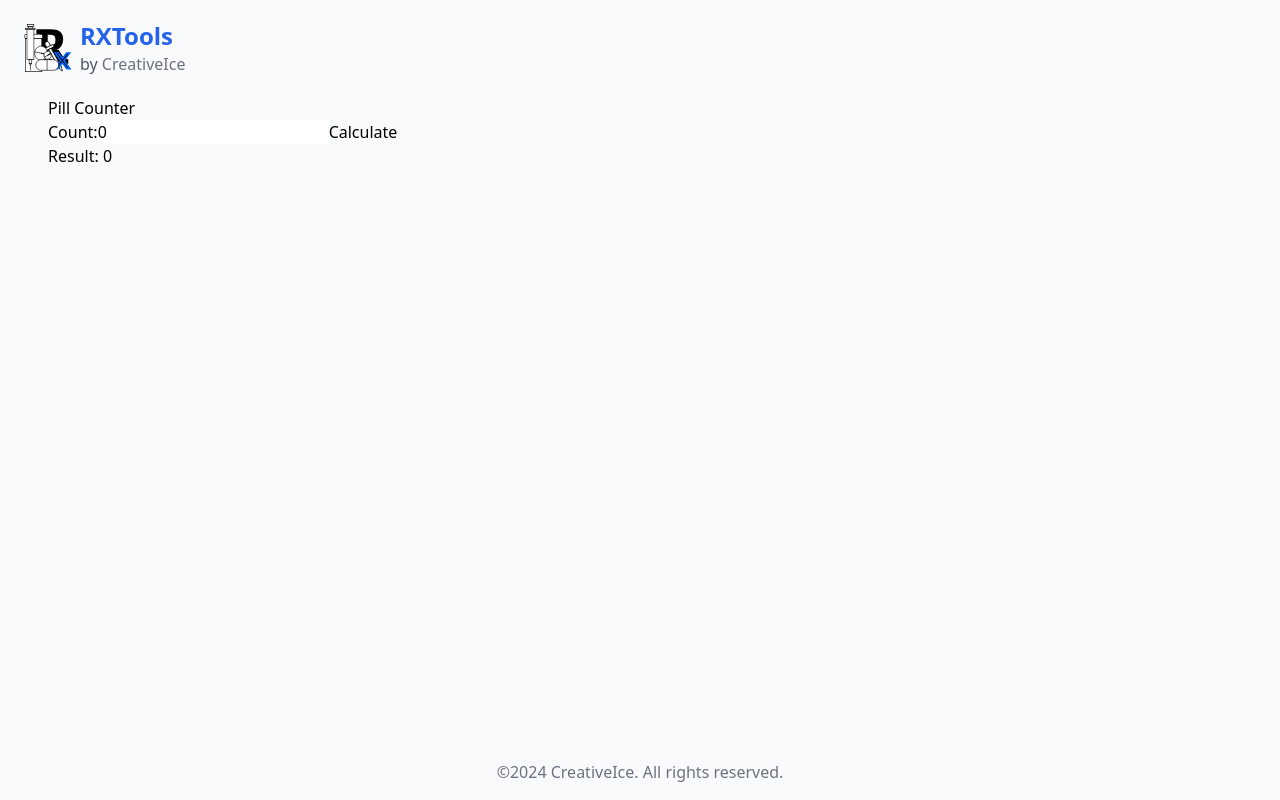
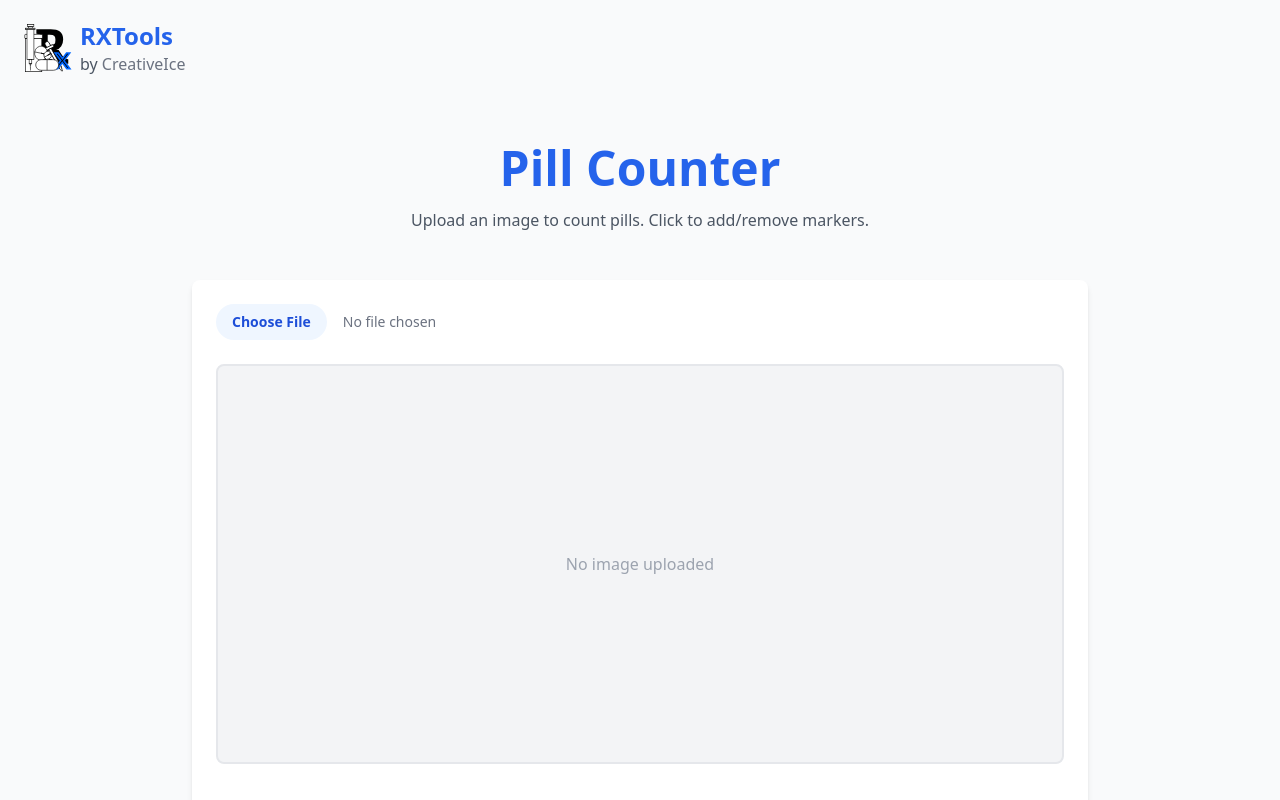
Before and after one commit to tolkienfan2/rxtools, a React (Vite) app: page /pill-counter in a window 1280 px wide. Shown: the top 800 px of the page. Built offline with nearby package versions, Linux system fonts and the light colour scheme.

Commit message:
Implement Dosing Calculator and Pill Counter features

```diff
--- a/src/features/DosingCalculator.tsx
+++ b/src/features/DosingCalculator.tsx
@@ -81,11 +81,13 @@ export const DosingCalculator: React.FC = () => {
                     <h2 className="text-2xl font-bold mb-4">Results</h2>
                     {results ? (
                         <div>
-                            <p>Total Dose: {results.totalDose}</p>
-                            <p>Packs Needed:</p>
-                            <ul>
+                            <p className="text-lg font-semibold">Total Dose: {results.totalDose} {results.packsNeeded[0]?.units}</p>
+                            <p className="mt-4 font-medium">Packs Needed:</p>
+                            <ul className="list-disc list-inside mt-2">
                                 {results.packsNeeded.map((pack, index) => (
-                                    <li key={index}>{`${pack.packSize} ${pack.units}`}</li>
+                                    <li key={index} className="text-gray-700">
+                                        <span className="font-bold">{pack.quantity}</span> x {pack.packSize} {pack.units}
+                                    </li>
                                 ))}
                             </ul>
                         </div>
--- a/src/features/PillCounter.tsx
+++ b/src/features/PillCounter.tsx
@@ -1,29 +1,147 @@
-import { useState } from "react";
+import React, { useState, useRef, useEffect } from "react";
+import { ImageProcessingService, Point } from "../services/ImageProcessingService";
 
 export const PillCounter: React.FC = () => {
-    const [count, setCount] = useState<number>(0);
-    const [result, setResult] = useState<number>(0);
+    const [imageSrc, setImageSrc] = useState<string | null>(null);
+    const [points, setPoints] = useState<Point[]>([]);
+    const [isProcessing, setIsProcessing] = useState(false);
+    const canvasRef = useRef<HTMLCanvasElement>(null);
+    const [processingService] = useState(new ImageProcessingService());
 
-    const handleCountChange = (e: React.ChangeEvent<HTMLInputElement>) => {
-        setCount(parseFloat(e.target.value));
+    const handleImageUpload = (e: React.ChangeEvent<HTMLInputElement>) => {
+        const file = e.target.files?.[0];
+        if (file) {
+            const reader = new FileReader();
+            reader.onload = (event) => {
+                if (event.target?.result) {
+                    setImageSrc(event.target.result as string);
+                    setPoints([]); // Reset points for new image
+                }
+            };
+            reader.readAsDataURL(file);
+        }
     };
 
-    const handleSubmit = (e: React.FormEvent<HTMLFormElement>) => {
-        e.preventDefault();
-        setResult(count);
+    useEffect(() => {
+        if (imageSrc && canvasRef.current) {
+            const canvas = canvasRef.current;
+            const ctx = canvas.getContext("2d");
+            const img = new Image();
+            img.onload = () => {
+                canvas.width = img.width;
+                canvas.height = img.height;
+                ctx?.drawImage(img, 0, 0);
+                drawPoints();
+
+                // Auto-process
+                setIsProcessing(true);
+                processingService.processImage(imageSrc).then((detectedPoints) => {
+                    setPoints(detectedPoints);
+                    setIsProcessing(false);
+                });
+            };
+            img.src = imageSrc;
+        }
+    }, [imageSrc]);
+
+    useEffect(() => {
+        drawPoints();
+    }, [points]);
+
+    const drawPoints = () => {
+        if (!canvasRef.current || !imageSrc) return;
+        const canvas = canvasRef.current;
+        const ctx = canvas.getContext("2d");
+        if (!ctx) return;
+
+        // Redraw image first to clear previous points
+        const img = new Image();
+        img.onload = () => {
+            ctx.drawImage(img, 0, 0);
+
+            // Draw points
+            ctx.fillStyle = "red";
+            ctx.strokeStyle = "white";
+            ctx.lineWidth = 2;
+
+            points.forEach(point => {
+                ctx.beginPath();
+                ctx.arc(point.x, point.y, 10, 0, 2 * Math.PI);
+                ctx.fill();
+                ctx.stroke();
+            });
+        };
+        img.src = imageSrc;
+    };
+
+    const handleCanvasClick = (e: React.MouseEvent<HTMLCanvasElement>) => {
+        if (!canvasRef.current) return;
+
+        const rect = canvasRef.current.getBoundingClientRect();
+        const scaleX = canvasRef.current.width / rect.width;
+        const scaleY = canvasRef.current.height / rect.height;
+
+        const x = (e.clientX - rect.left) * scaleX;
+        const y = (e.clientY - rect.top) * scaleY;
+
+        // Check if clicking on existing point to remove it
+        const clickRadius = 20;
+        const existingPointIndex = points.findIndex(p =>
+            Math.sqrt(Math.pow(p.x - x, 2) + Math.pow(p.y - y, 2)) < clickRadius
+        );
+
+        if (existingPointIndex >= 0) {
+            const newPoints = [...points];
+            newPoints.splice(existingPointIndex, 1);
+            setPoints(newPoints);
+        } else {
+            setPoints([...points, { x, y }]);
+        }
     };
 
     return (
-        <div>
-        <h1>Pill Counter</h1>
-        <form onSubmit={handleSubmit}>
-            <label>
-            Count:
-            <input type="number" value={count} onChange={handleCountChange} />
-            </label>
-            <button type="submit">Calculate</button>
-        </form>
-        <p>Result: {result}</p>
+        <div className="min-h-screen bg-gray-50 py-12 px-6 sm:px-12">
+            <header className="text-center mb-12">
+                <h1 className="text-5xl font-extrabold text-blue-600">Pill Counter</h1>
+                <p className="mt-4 text-gray-600">Upload an image to count pills. Click to add/remove markers.</p>
+            </header>
+
+            <div className="max-w-4xl mx-auto bg-white p-6 rounded-lg shadow-md">
+                <div className="mb-6 text-center">
+                    <input
+                        type="file"
+                        accept="image/*"
+                        onChange={handleImageUpload}
+                        className="block w-full text-sm text-gray-500
+                            file:mr-4 file:py-2 file:px-4
+                            file:rounded-full file:border-0
+                            file:text-sm file:font-semibold
+                            file:bg-blue-50 file:text-blue-700
+                            hover:file:bg-blue-100"
+                    />
+                </div>
+
+                {isProcessing && <p className="text-center text-blue-500 font-semibold">Processing image...</p>}
+
+                <div className="relative overflow-hidden rounded-lg border-2 border-gray-200 bg-gray-100 min-h-[400px] flex items-center justify-center">
+                    {imageSrc ? (
+                        <canvas
+                            ref={canvasRef}
+                            onClick={handleCanvasClick}
+                            className="max-w-full h-auto cursor-crosshair"
+                            style={{ maxHeight: '70vh' }}
+                        />
+                    ) : (
+                        <p className="text-gray-400">No image uploaded</p>
+                    )}
+                </div>
+
+                <div className="mt-8 text-center">
+                    <h2 className="text-3xl font-bold text-gray-800">
+                        Count: <span className="text-blue-600">{points.length}</span>
+                    </h2>
+                </div>
+            </div>
         </div>
     );
-    }
+};
--- /dev/null
+++ b/src/services/ImageProcessingService.ts
@@ -0,0 +1,119 @@
+export interface Point {
+    x: number;
+    y: number;
+}
+
+export class ImageProcessingService {
+    private canvas: HTMLCanvasElement;
+    private ctx: CanvasRenderingContext2D;
+
+    constructor() {
+        this.canvas = document.createElement('canvas');
+        this.ctx = this.canvas.getContext('2d')!;
+    }
+
+    public async processImage(imageUrl: string): Promise<Point[]> {
+        const img = await this.loadImage(imageUrl);
+        this.canvas.width = img.width;
+        this.canvas.height = img.height;
+        this.ctx.drawImage(img, 0, 0);
+
+        const imageData = this.ctx.getImageData(0, 0, this.canvas.width, this.canvas.height);
+        const binary = this.thresholdImage(imageData);
+        const blobs = this.findBlobs(binary, this.canvas.width, this.canvas.height);
+
+        return blobs;
+    }
+
+    private loadImage(src: string): Promise<HTMLImageElement> {
+        return new Promise((resolve, reject) => {
+            const img = new Image();
+            img.onload = () => resolve(img);
+            img.onerror = reject;
+            img.src = src;
+        });
+    }
+
+    private thresholdImage(imageData: ImageData): Uint8ClampedArray {
+        const data = imageData.data;
+        const width = imageData.width;
+        const height = imageData.height;
+        const binary = new Uint8ClampedArray(width * height);
+
+        // Simple adaptive thresholding or fixed for now
+        // Let's assume pills are lighter than background for this iteration
+        // or we can try to detect contrast.
+        // Using a fixed threshold for simplicity in this version.
+        // In a real app, we'd use Otsu's method.
+
+        let sum = 0;
+        for (let i = 0; i < data.length; i += 4) {
+            // Grayscale
+            const avg = (data[i] + data[i + 1] + data[i + 2]) / 3;
+            sum += avg;
+        }
+        const mean = sum / (width * height);
+        const threshold = mean; // Simple mean threshold
+
+        for (let i = 0; i < data.length; i += 4) {
+            const avg = (data[i] + data[i + 1] + data[i + 2]) / 3;
+            const index = i / 4;
+            // Invert if background is light?
+            // Let's assume high contrast.
+            binary[index] = avg > threshold ? 1 : 0; // 1 for object, 0 for background (assuming light pills)
+            // If we assume dark pills on light background, flip this.
+            // For now, we'll stick to this and maybe add a toggle or auto-detect.
+        }
+        return binary;
+    }
+
+    private findBlobs(binary: Uint8ClampedArray, width: number, height: number): Point[] {
+        const visited = new Uint8Array(width * height);
+        const blobs: Point[] = [];
+        const minBlobSize = 50; // Minimum pixels to consider a pill
+
+        for (let y = 0; y < height; y++) {
+            for (let x = 0; x < width; x++) {
+                const idx = y * width + x;
+                if (binary[idx] === 1 && visited[idx] === 0) {
+                    const { size, center } = this.floodFill(binary, visited, width, height, x, y);
+                    if (size > minBlobSize) {
+                        blobs.push(center);
+                    }
+                }
+            }
+        }
+        return blobs;
+    }
+
+    private floodFill(binary: Uint8ClampedArray, visited: Uint8Array, width: number, height: number, startX: number, startY: number) {
+        const stack = [[startX, startY]];
+        let size = 0;
+        let sumX = 0;
+        let sumY = 0;
+
+        while (stack.length > 0) {
+            const [x, y] = stack.pop()!;
+            const idx = y * width + x;
+
+            if (x < 0 || x >= width || y < 0 || y >= height || visited[idx] === 1 || binary[idx] === 0) {
+                continue;
+            }
+
+            visited[idx] = 1;
+            size++;
+            sumX += x;
+            sumY += y;
+
+            stack.push([x + 1, y]);
+            stack.push([x - 1, y]);
+            stack.push([x, y + 1]);
+            stack.push([x, y - 1]);
+        }
+
+        return {
+            size,
+            center: { x: sumX / size, y: sumY / size }
+        };
+    }
+}
```
Also changed, not shown: src/models/dosing/DosingModel.ts (+20 -5 lines).
